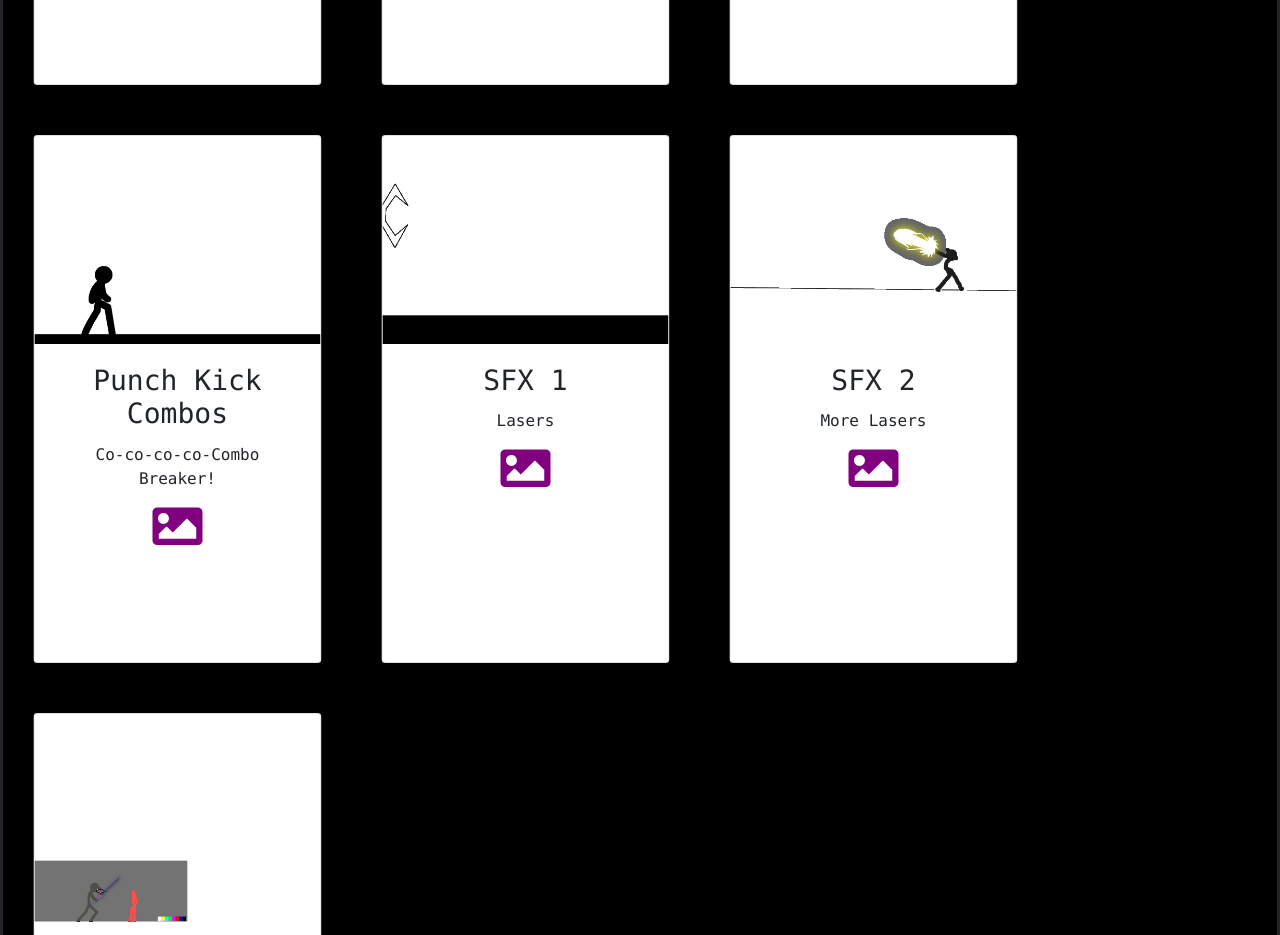
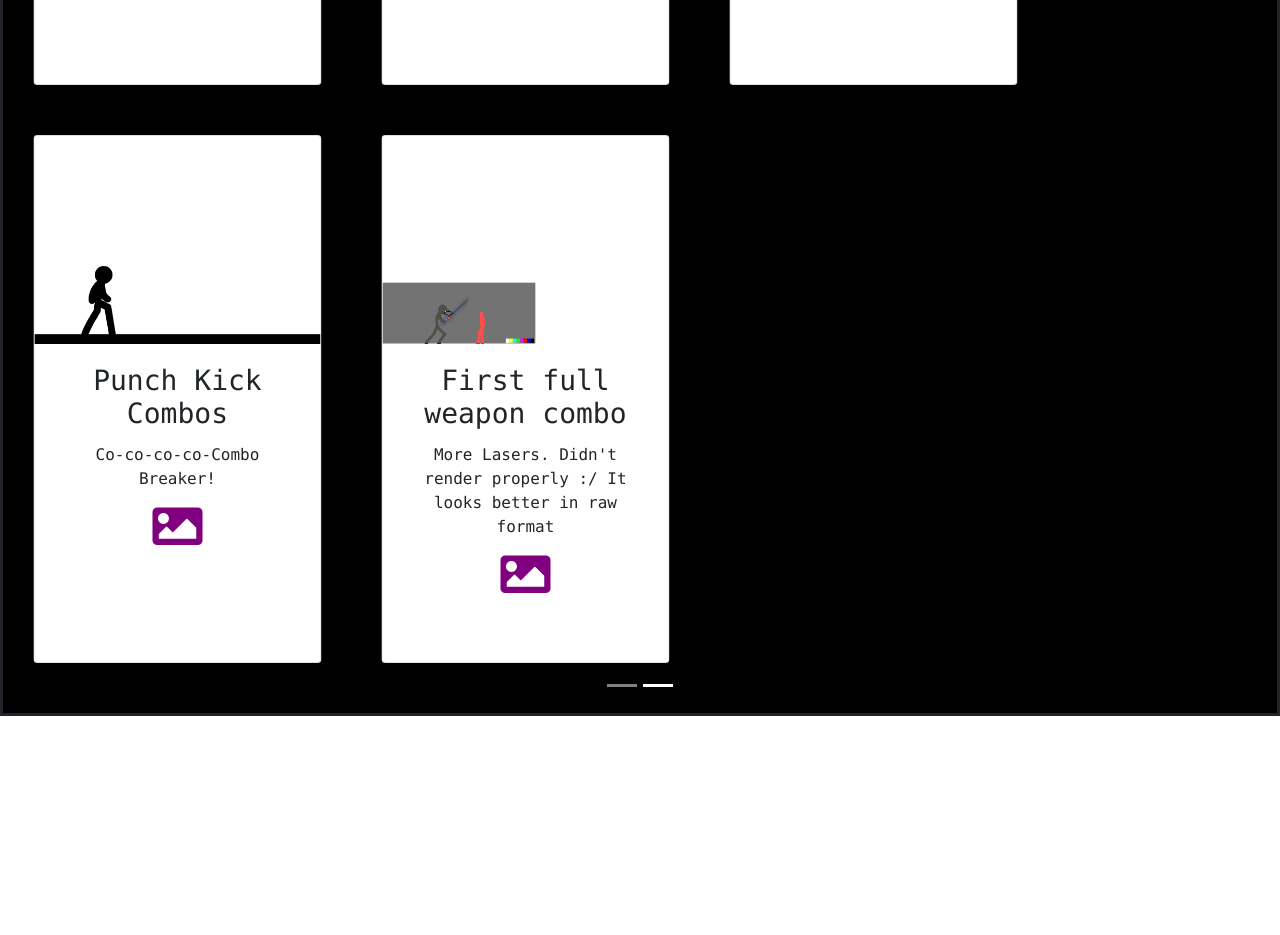
Before and after one commit to MarkCantuba/PersonalWebsite, a plain HTML site: page index.html in a window 1280 px wide. Shown: the part 1440-2375 px from the top of the page. After the commit the page ends 2156 px from the top, so only its background shows below. Drawn offline with nearby package versions, Linux system fonts and the light colour scheme.

Commit message:
Removed some animation sections

```diff
--- a/index.html
+++ b/index.html
@@ -295,32 +295,6 @@
                             </div>
                         </div>
 
-                        <!-- sfx 1 -->
-                        <div class="card text-center">
-                            <img src="images/laser.gif" alt="laser 1" class="card-img-top">
-                            <div class="card-body">
-                                <h3 class="card-title"> SFX 1</h3>
-                                <p class="card-text">
-                                    Lasers <br>
-                                    <a href="https://markcantuba.github.io/PersonalWebsite/images/laser.gif" class="text-right" target="_blank">
-                                        <i class="fas fa-image"></i></a>
-                                </p>
-                            </div>
-                        </div>
-
-                        <!-- sfx 2 -->
-                        <div class="card text-center">
-                            <img src="images/laser2.gif" alt="laser 2" class="card-img-top">
-                            <div class="card-body">
-                                <h3 class="card-title"> SFX 2</h3>
-                                <p class="card-text">
-                                    More Lasers <br>
-                                    <a href="https://markcantuba.github.io/PersonalWebsite/images/laser2.gif" class="text-right" target="_blank">
-                                        <i class="fas fa-image"></i></a>
-                                </p>
-                            </div>
-                        </div>
-
                         <!-- Swordsman -->
                         <div class="card text-center">
                             <img src="images/swordsman.gif" alt="sword man" class="card-img-top">
```
